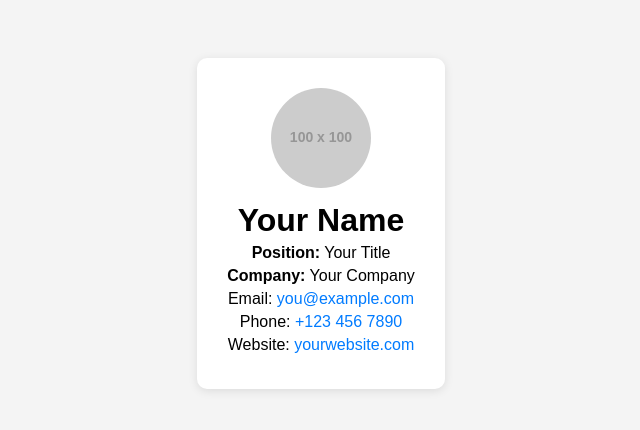
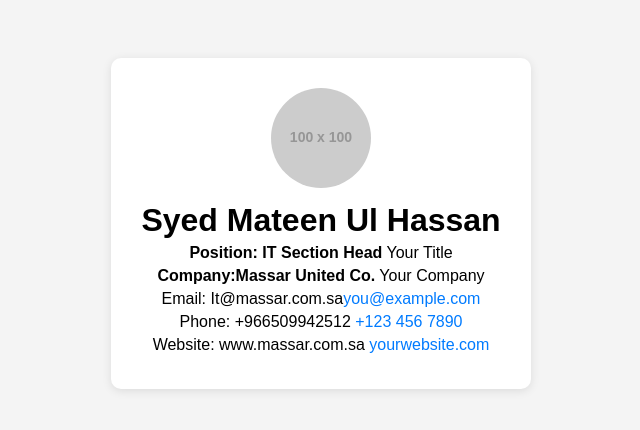
Before and after one commit to MassarUnitedIT/DigitalBusniessCard.github.io, a plain HTML site: page index.html in a window 1280 px wide. Shown: the whole page, without its empty margins (319-959 px from the left). Drawn offline with Linux system fonts and the light colour scheme; placeholder pictures from the web are drawn by us.

Commit message:
Update index.html

```diff
--- a/index.html
+++ b/index.html
@@ -2,7 +2,7 @@
 <html lang="en">
 <head>
   <meta charset="UTF-8">
-  <title>Your Name - Digital Business Card</title>
+  <title>Syed Mateen - Digital Business Card</title>
   <meta name="viewport" content="width=device-width, initial-scale=1">
   <style>
     body {
@@ -37,12 +37,12 @@
 <body>
   <div class="card">
     <img src="https://via.placeholder.com/100" alt="Your Photo">
-    <h1>Your Name</h1>
-    <p><strong>Position:</strong> Your Title</p>
-    <p><strong>Company:</strong> Your Company</p>
-    <p>Email: <a href="mailto:you@example.com">you@example.com</a></p>
-    <p>Phone: <a href="tel:+1234567890">+123 456 7890</a></p>
-    <p>Website: <a href="https://yourwebsite.com" target="_blank">yourwebsite.com</a></p>
+    <h1>Syed Mateen Ul Hassan</h1>
+    <p><strong>Position: IT Section Head</strong> Your Title</p>
+    <p><strong>Company:Massar United Co.</strong> Your Company</p>
+    <p>Email: It@massar.com.sa<a href="mailto:you@example.com">you@example.com</a></p>
+    <p>Phone: +966509942512 <a href="tel:+1234567890">+123 456 7890</a></p>
+    <p>Website: www.massar.com.sa <a href="https://yourwebsite.com" target="_blank">yourwebsite.com</a></p>
   </div>
 </body>
 </html>
```
